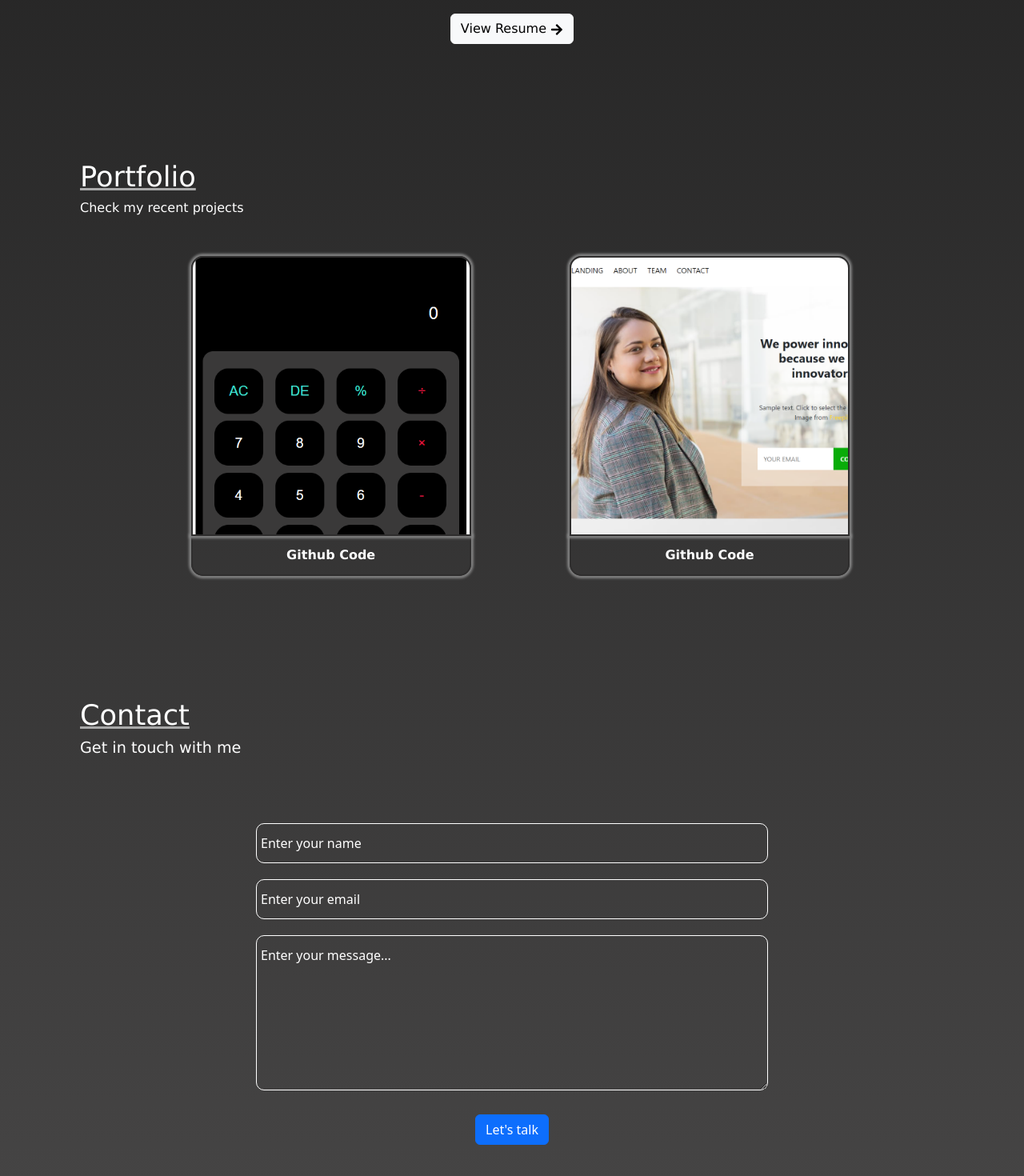
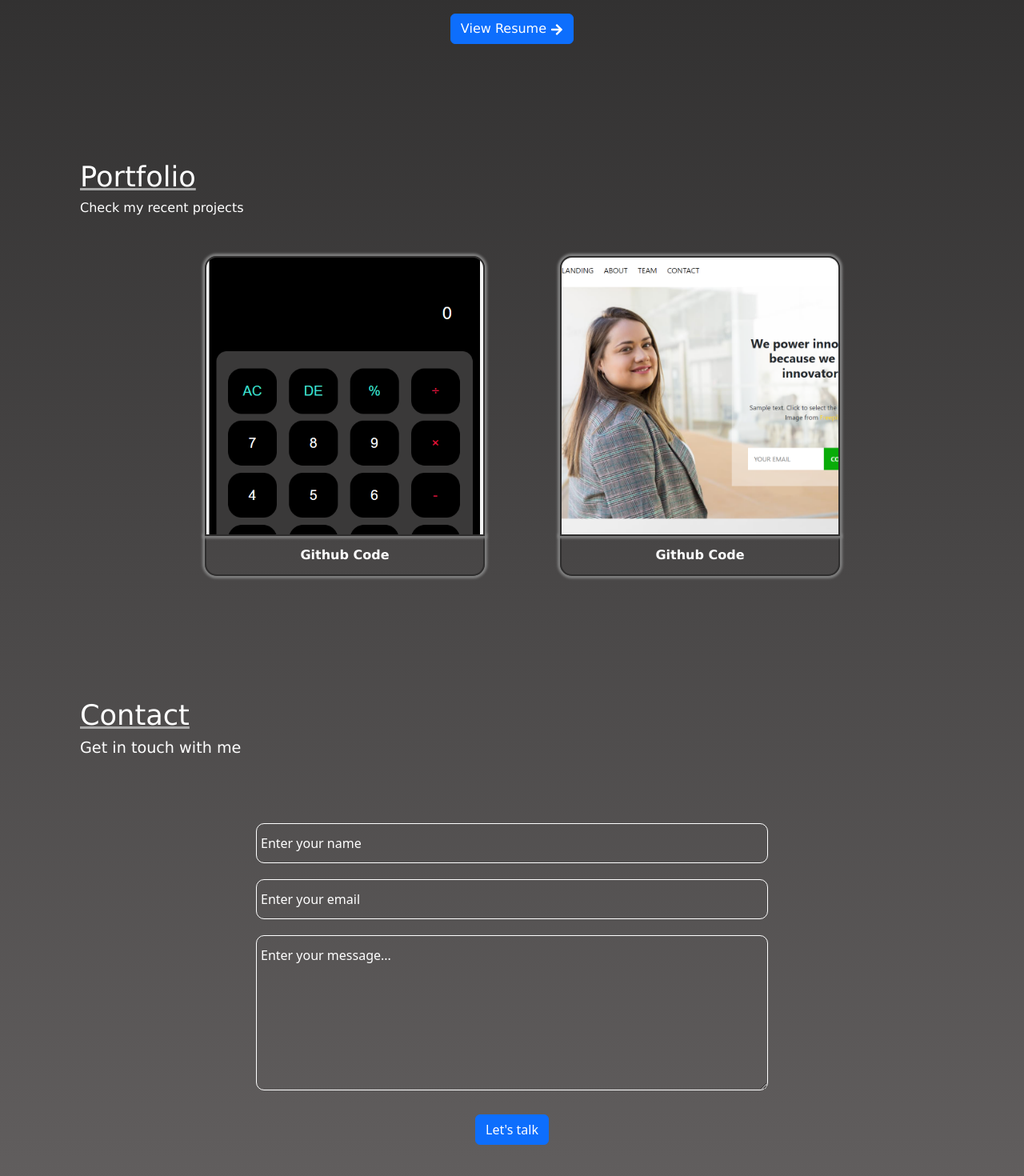
Before and after one commit to Nneoma01/nneoma-portfolio, a React (Create React App) app: page / in a window 1280 px wide. Shown: the part 858-2328 px from the top of the page at 80% size. Built offline with nearby package versions, Linux system fonts and the light colour scheme.

Commit message:
align changes

```diff
--- a/src/App.css
+++ b/src/App.css
@@ -1,7 +1,8 @@
 .App-body{
-  background: linear-gradient(180deg, rgb(23, 23, 23), rgb(69, 68, 68));
+  background: linear-gradient(180deg, rgb(23, 23, 23), rgb(97, 94, 94));
   height: 100%;
   width: 100%;
   margin: 0;
   top: 0;
+
 }
--- a/src/components/About.css
+++ b/src/components/About.css
@@ -8,11 +8,12 @@
     text-transform: capitalize;
     font-size: 2.2rem;
     text-decoration: darkgrey underline;
+    text-align: left;
 }
 .about-info{
     margin-top: -1px;
     font-size: 1.3rem;
-    text-align: center;
+    text-align: left;
     padding: 40px;
 }
 .button{
--- a/src/components/About.js
+++ b/src/components/About.js
@@ -16,7 +16,7 @@ const AboutPage = () => {
             practical knowledge and usage of <br/><span className='skill'>HTML, CSS, Bootstrap, JavaScript and React</span>
         </div>
         <div className="button">
-          <Button variant="light"> View Resume <FaArrowRight /></Button>
+          <Button variant="primary"><a href="https://www.linkedin.com/in/nneoma-okagbue-37468421a?utm_source=share&utm_campaign=share_via&utm_content=profile&utm_medium=android_app">View Resume</a> <FaArrowRight /></Button>
         </div>
       </div>
     </Container>
--- a/src/components/Contact.css
+++ b/src/components/Contact.css
@@ -30,6 +30,7 @@
     color: white;
     font-size: 1.2rem;
     font-family: Verdana, Geneva, Tahoma, sans-serif;
+    text-align: left;
 }
 .head{
     font-size: 2.2rem;
@@ -37,3 +38,6 @@
 Button{
     margin-bottom: 50px;
 }
+#contact{
+    color: white;;
+}
--- a/src/components/Contact.js
+++ b/src/components/Contact.js
@@ -2,15 +2,23 @@ import "../components/Contact.css";
 import Button from 'react-bootstrap/Button';
 
 function ContactPage() {
+  var inputs = document.querySelectorAll(".form");
+  function changeTextColour(event) {
+    event.target.style.color = "white";
+  }
+  inputs.forEach(input => {
+    input.addEventListener("input", changeTextColour)
+  });
+
   return (
     <div id="contact">
       <div className='contact-header head'>Contact</div>
       <div className="contact-intro">Get in touch with me</div>
-      <div className="contact-info">
-        <input className="form-one" type="text" placeholder="Enter your name" />
-        <input className="form-two" type="email" placeholder="Enter your email" />
-        <textarea className="form-three" rows="7" cols="10" placeholder="Enter your message..."></textarea>
-      </div>
+      <form action="https://formspree.io/f/{form_id}" method="post" className="contact-info">
+        <input className="form" type="text" placeholder="Enter your name" />
+        <input className="form" type="email" placeholder="Enter your email" />
+        <textarea className="form" rows="7" cols="10" placeholder="Enter your message..."></textarea>
+      </form>
       <div className="contact-btn">
         <Button variant="primary">Let's talk</Button>
       </div>
--- a/src/components/Home.css
+++ b/src/components/Home.css
@@ -22,3 +22,9 @@
 .about-info span{
     font-size: 1.5rem;
 }
+
+@media screen and (max-width: 700px) {
+    .about-profile{
+        padding-top: 30px;
+    }
+}
--- a/src/components/NavBar.js
+++ b/src/components/NavBar.js
@@ -14,23 +14,19 @@ const menu = {
   },
   profile: [{
     title: "Home",
-    link: "#home",
-    id: "home"
+    id: "#home"
   },
   {
     title: "About",
-    link: "#about",
-    id: "about"
+    id: "#About"
   },
   {
     title: "Projects",
-    link: "#projects",
-    id: "projects"
+    id: "#projects"
   },
   {
     title: "Contact",
-    link: "#contact",
-    id: "contact"
+    id: "#contact"
   }]
 }
 
@@ -52,7 +48,7 @@ const icon = {
   },
   {
     title: <MdOutlineMail />,
-    link: "https://mailto:favourokagbue20@gmmail.com",
+    link: "mailto:favourokagbue20@gmail.com",
     id: "email"
   },
   {
@@ -88,7 +84,7 @@ const NavBar = () => {
         <div className="navbar-links" id="nav-link">
           {
             menu.profile.map((menu, index) => {
-              return <div key={index} className="nav-link" id={menu.id}>{menu.title}</div>
+              return <div key={index} className="nav-link"><a href={menu.id}>{menu.title}</a></div>
             })
           }
         </div>
--- a/src/components/portfolio.css
+++ b/src/components/portfolio.css
@@ -10,9 +10,11 @@
     font-size: 2.2rem;
     text-decoration: darkgrey underline;
     margin-left: 100px;
+    text-align: left;
 }
 .portfolio-intro{
     margin-left: 100px;
+    text-align: left;
 }
 .cal-img, .web-img{
     height: 350px;
--- a/src/components/portfolio.js
+++ b/src/components/portfolio.js
@@ -8,16 +8,16 @@ function PortfolioPage() {
       <div className="portfolio-header">Portfolio</div>
       <div className="portfolio-intro">Check my recent projects</div>
       <div className="container">
-        <div className="row gx-5 gy-5 px-3 py-5 justify-content-center">
+        <div className="row gx-0=5 gy-5 px-5 py-5 justify-content-center">
           <div className="col mx-5 col-lg-4 col-md-6 col-xs-12">
             <div className="portfolio-info">
-              <a href="http://127.0.0.1:5500/index.html"><img className="cal-img" src={image1} alt="calculator image" /></a>
+              <a href="http://Nneoma01.github.io/calculator-project/" ><img className="cal-img" src={image1} alt="calculator image" /></a>
               <div className="git-link"><a href="https://github.com/Nneoma01/calculator-project.git" className="link">Github code</a></div>
             </div>
           </div >
           <div className="col mx-5 col-lg-4 col-md-6 col-xs-12">
             <div >
-            <a href="http://127.0.0.1:5501/index.html"><img className="web-img" src={image2} alt="website image" /></a>
+            <a href="http://nneoma01.github.io/agency-website-/"><img className="web-img" src={image2} alt="website image" /></a>
               <div  className="git-link"><a href="https://github.com/Nneoma01/agency-website-.git" className="link">Github code</a></div>
             </div>
           </div>
```
